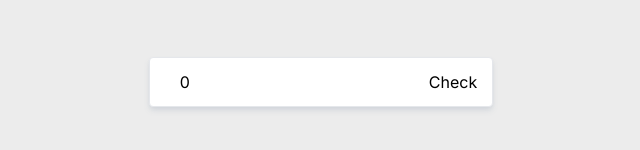
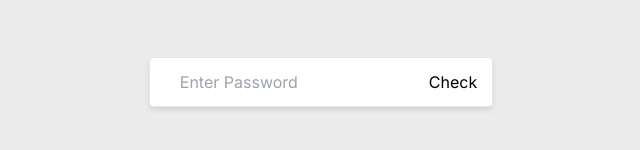
Before and after one commit to mhmAdmin1122/Rise, a Next.js app: page /admin/AdminPages/AdminLevels in a window 1280 px wide. Shown: the part 318-468 px from the top of the page, without its empty margins (319-959 px from the left). Built offline with nearby package versions, Linux system fonts and the light colour scheme.

Commit message:
few changes in the security values

```diff
--- a/src/app/admin/AdminLayout/AdminLayout.tsx
+++ b/src/app/admin/AdminLayout/AdminLayout.tsx
@@ -4,7 +4,7 @@ import SideBar from "../AdminComponents/SideBar";
 
 const AdminLayout = ({ children }: any) => {
   const [condition, setCondition] = useState(false);
-  const [password, setPassword] = useState(0);
+  const [password, setPassword] = useState();
 
   const handleOnSubmitCheck = (e: any) => {
     if (password == 7692) {
```
